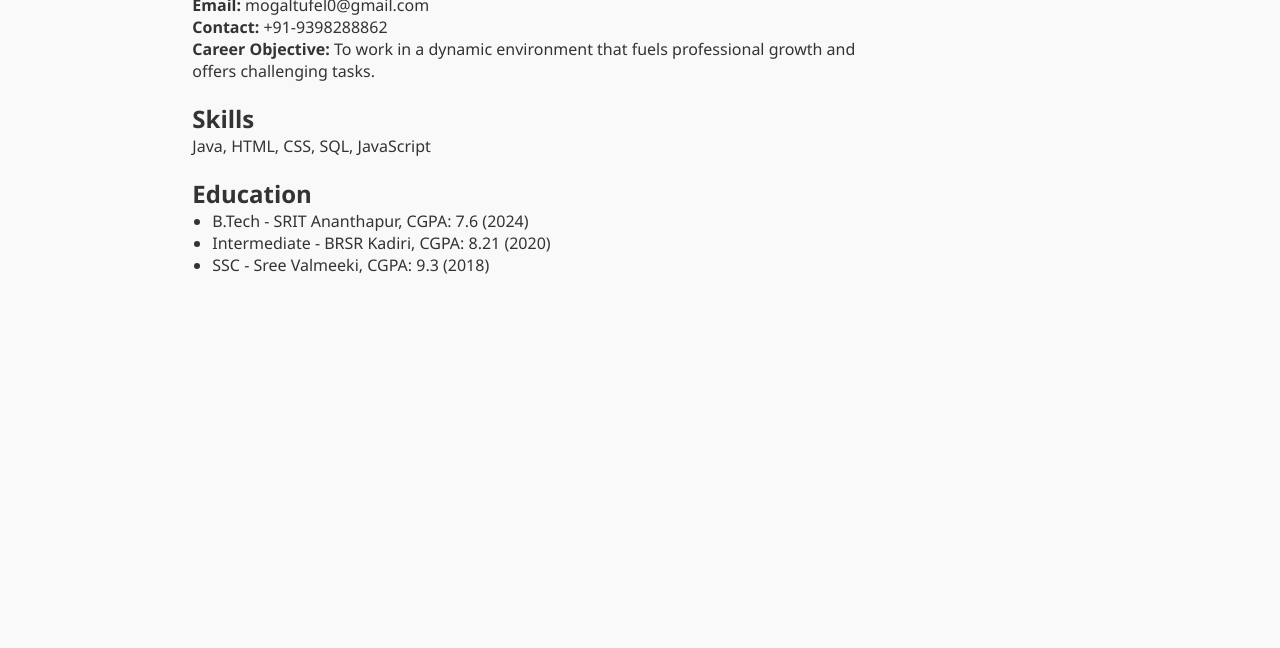
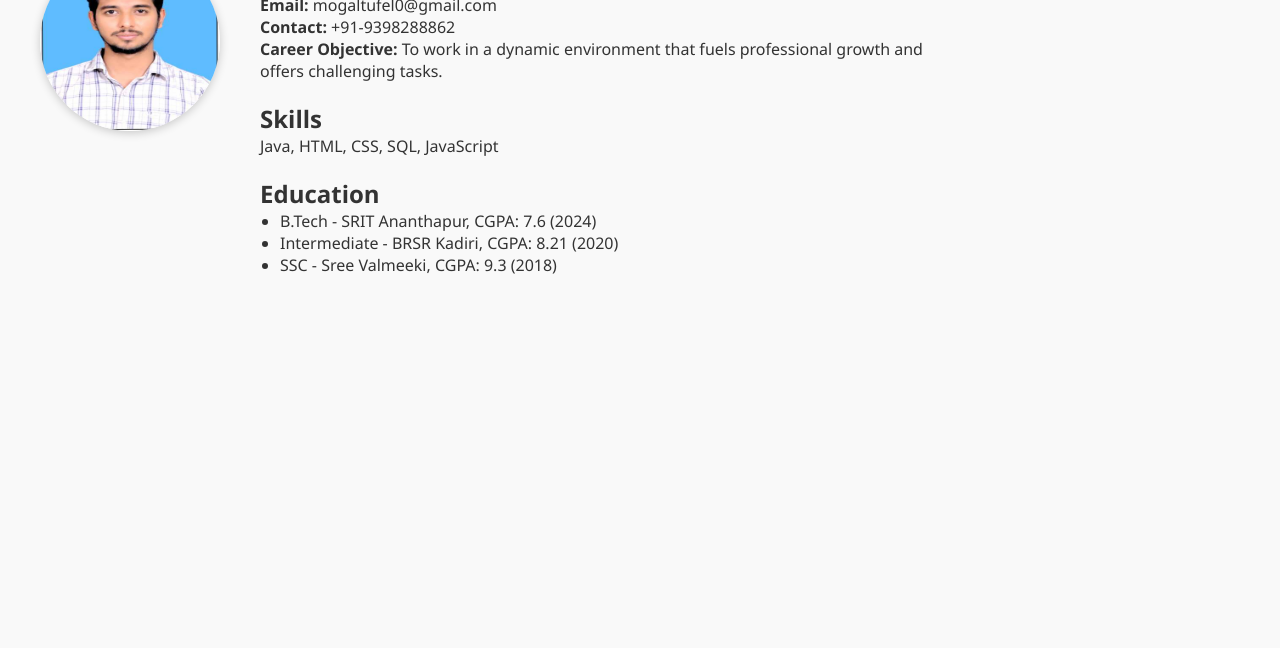
Before and after one commit to mogaltufel/resuma-website, a plain HTML site: page index.html in a window 1280 px wide. Shown: the part 152-800 px from the top of the page. Drawn offline with Linux system fonts and the light colour scheme.

Commit message:
Update index.html

```diff
--- a/index.html
+++ b/index.html
@@ -20,7 +20,7 @@
 
     <section class="container">
         <div class="photo">
-            <img src="images/tufel-photo.jpg" alt="Tufel's Photo">
+            <img src="my photo (1) (2)_11zon (3).jpg" alt="Tufel's Photo">
         </div>
 
         <div class="details">
```
